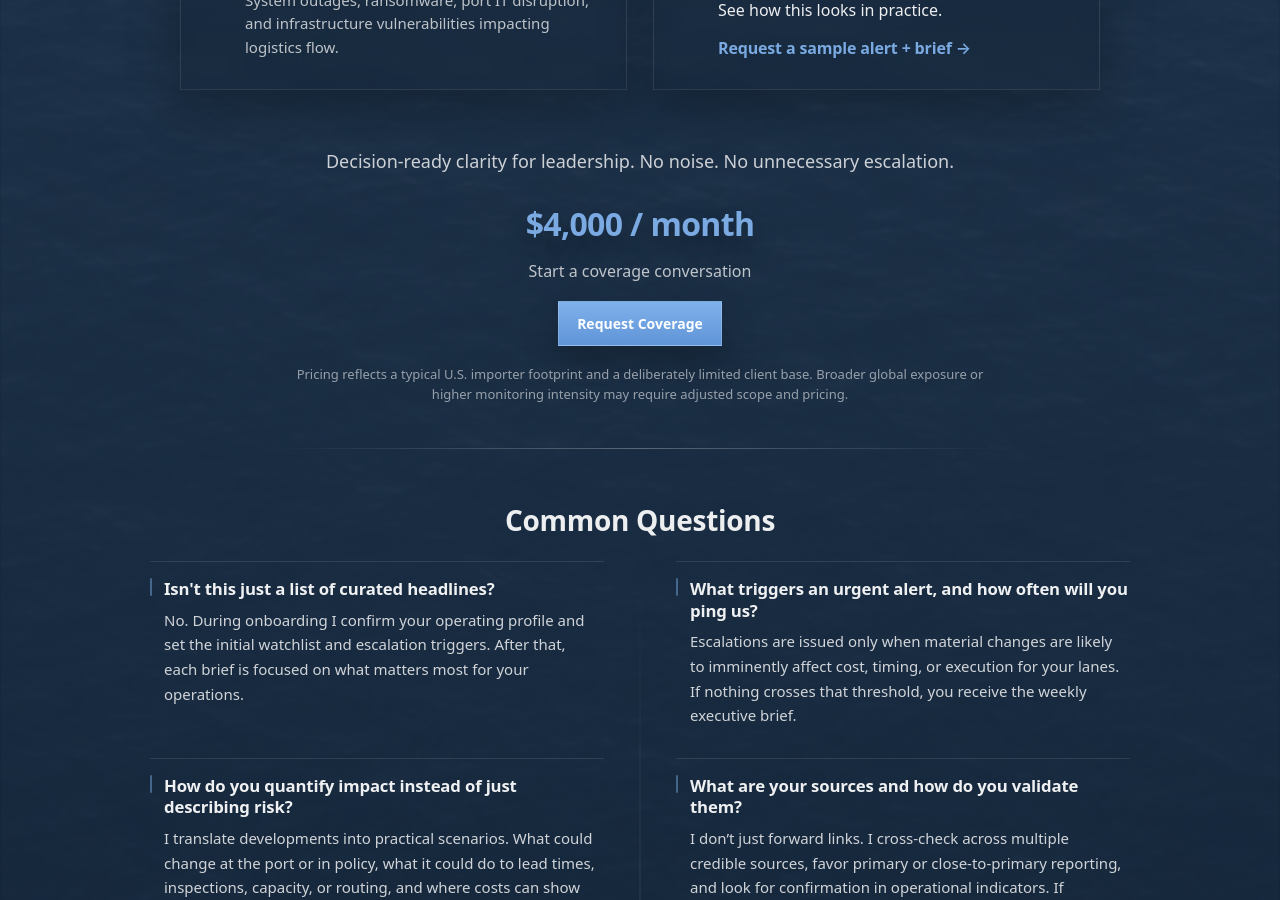
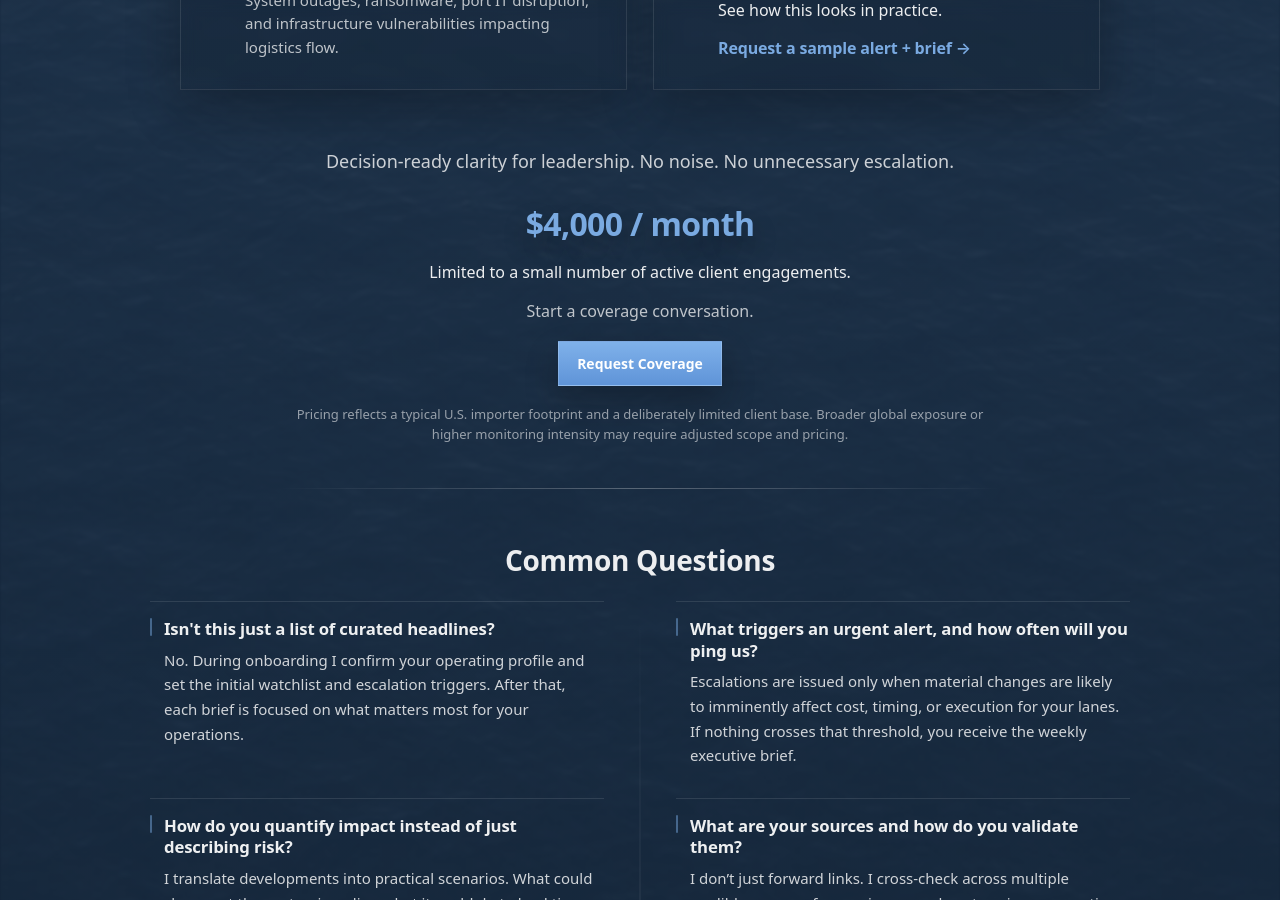
Before and after one commit to importrisk/import-risk-intelligence-site, a Jekyll site: the page built from method.html, in a window 1280 px wide and 900 px high, scrolled down 1889 px. Built offline with Jekyll 4.4.1, drawn with Linux system fonts in a browser that asks for light colours.

Commit message:
Update method.html

```diff
--- a/method.html
+++ b/method.html
@@ -261,19 +261,28 @@ css: /method.css?v=100
 
       <!-- PRICING (CENTERED) -->
 <div class="mp-pricing">
+
   <p class="mp-goal-price">$4,000 / month</p>
+
+  <p class="mp-capacity-note">
+    Limited to a small number of active client engagements.
+  </p>
+
   <p class="mp-cta-lead">
-            Start a coverage conversation
+    Start a coverage conversation.
   </p>
+
   <div class="mp-actions">
     <a class="btn btn-primary" href="./contact.html">Request Coverage</a>
   </div>
+
   <p class="mp-price-note">
     Pricing reflects a typical U.S. importer footprint and a deliberately limited client base. Broader global exposure or higher monitoring intensity may require adjusted scope and pricing.
   </p>
+
   <div class="mp-divider" aria-hidden="true"></div>
+
 </div>
-
         <!-- =========================================================
              FAQ (CLEANED)
              ========================================================= -->
```
Lines whose indentation alone changed are shown as unchanged.
